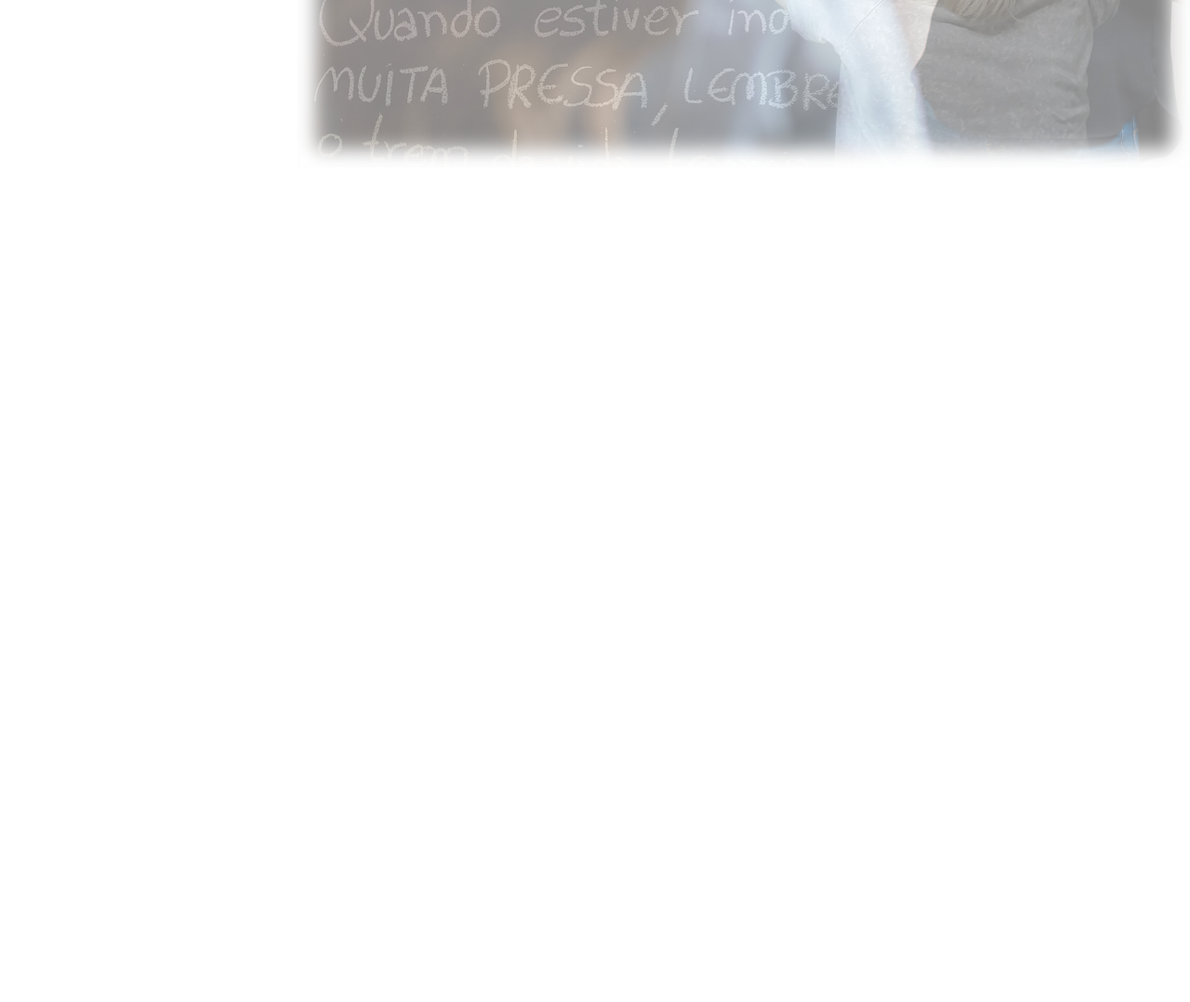
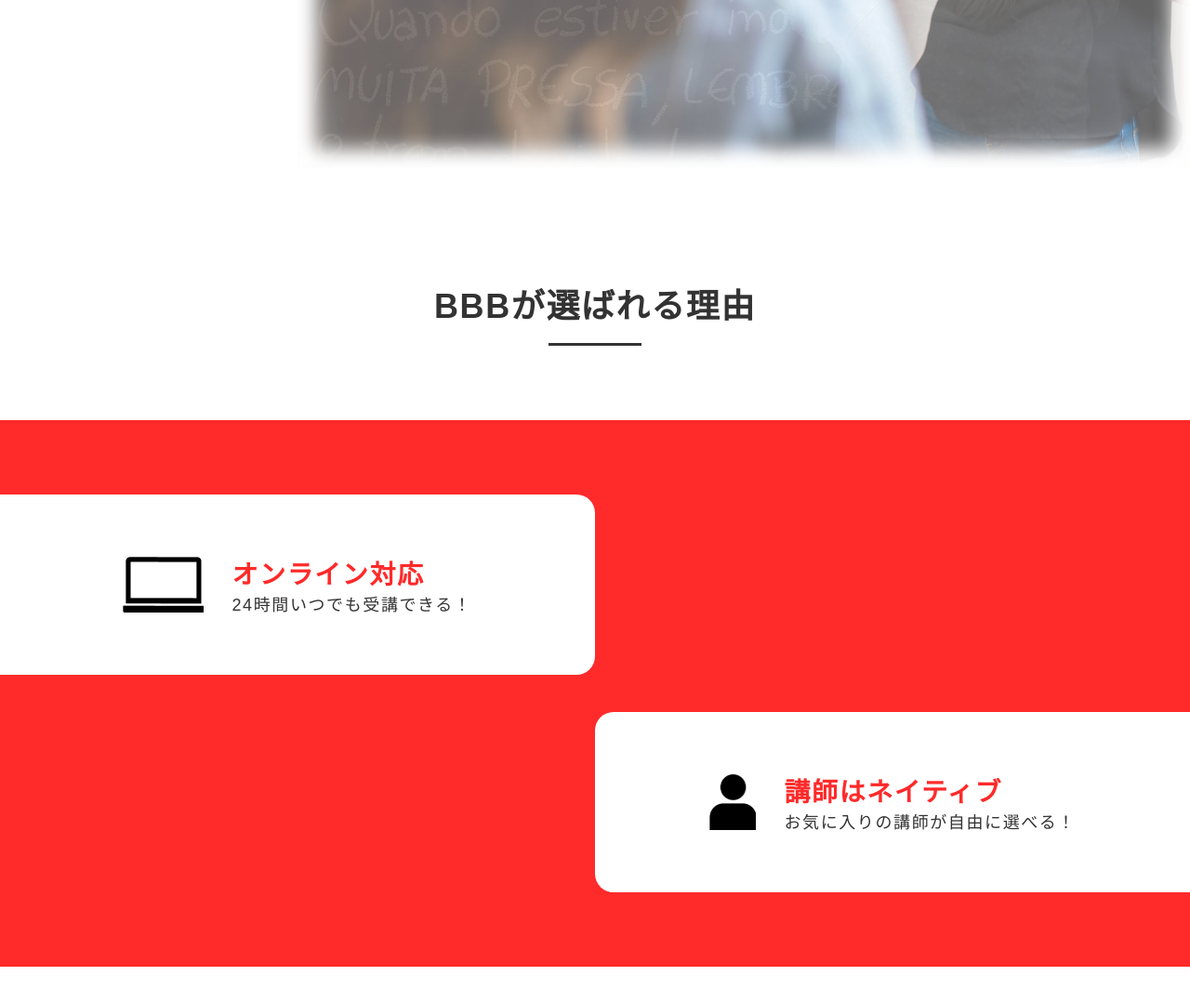
Before and after one commit to Shiho-okb/BBB-, a plain HTML site: page index.html in a window 1280 px wide. Shown: the part 640-1718 px from the top of the page at 93% size. Before the commit the page ends 940 px from the top, so only its background shows below. Drawn offline with nearby package versions, Linux system fonts and the light colour scheme; some packages are replaced by stand-ins of ours.

Commit message:
BBBが選ばれる理由完成

```diff
--- a/css/styles.css
+++ b/css/styles.css
@@ -34,6 +34,28 @@ img {
   max-width: 100%;
   vertical-align: bottom;
 }
+
+/* セクションタイトル用の共通クラス */
+.section-title {
+  font-size: 2.25rem;
+  margin-bottom: 100px;
+  text-align: center;
+  position: relative;
+}
+
+.section-title::after {
+  content: "";
+  width: 100px;
+  height: 3px;
+  background-color: #333;
+  display: block;
+  position: absolute;
+  bottom: -20px;
+  left: 0;
+  right: 0;
+  margin: 0 auto;
+}
+
 
 /*-------------------------------------------
 ヘッダー
@@ -177,7 +199,7 @@ jQueryで #navi にactiveクラスを追加して、メニューを表示させ
 
 
 /*-------------------------------------------
-メインビジュアルエリア
+メインビジュアル
 -------------------------------------------*/
 #mainvisual {
   height: 720px;
@@ -292,3 +314,92 @@ jQueryで #navi にactiveクラスを追加して、メニューを表示させ
     opacity: 0;
   }
 }
+
+
+/*-------------------------------------------
+BBBが選ばれる理由
+-------------------------------------------*/
+#reason {
+  margin-bottom: 120px;
+}
+
+#reason .bg {
+  background-color: #ff2a2a;
+  padding: 80px 0;
+}
+
+/* 最初は「opacity: 0;」で非表示にしておく */
+#reason .slide {
+  width: 50%;
+  display: flex;
+  align-items: center;
+  justify-content: center;
+  background-color: #fff;
+  padding: 5%;
+  opacity: 0;
+}
+
+#reason .slide img {
+  width: auto;
+  height: 60px;
+  margin-right: 30px;
+}
+
+#reason .slide .title {
+  color: #ff2a2a;
+  display: block;
+  font-size: 1.75rem;
+  font-weight: bold;
+}
+
+#reason .slide .text {
+  display: block;
+  font-size: 1.125rem;
+}
+
+/* 左側のスライド */
+#reason .inview-slide-left {
+  border-top-right-radius: 20px;
+  border-bottom-right-radius: 20px;
+  margin-bottom: 40px;
+}
+
+/* slide-right → アニメーション名（@keyframes slide-right { ... } を参照）
+0.5s → アニメーションの再生時間（0.5秒で動きが完了）
+ease-out → イージング（動きがだんだん遅くなる）
+0s → 遅延時間（待ち時間なしで開始）
+1 → 再生回数（1回だけ実行）
+forwards → 再生が終わったあと、最後の状態を維持する */
+#reason .slide-left {
+  animation: slide-left 0.5s ease-out 0s 1 forwards;
+}
+
+@keyframes slide-left {
+  0% {
+    transform: translateX(-50%);
+  }
+  100% {
+    opacity: 1;
+    transform: translateX(0);
+  }
+}
+
+/* 右側のスライド */
+#reason .inview-slide-right {
+  border-top-left-radius: 20px;
+  border-bottom-left-radius: 20px;
+}
+
+#reason .slide-right {
+  animation: slide-right 0.5s ease-out 0s 1 forwards;
+}
+
+@keyframes slide-right {
+  0% {
+    transform: translateX(150%);
+  }
+  100% {
+    opacity: 1;
+    transform: translateX(100%);
+  }
+}
--- a/index.html
+++ b/index.html
@@ -34,7 +34,7 @@
     </div>
    </header>
    <main>
-    <!-- メインビジュアルエリア -->
+    <!-- メインビジュアル -->
     <div id="mainvisual">
       <div class="text">
         <p class="title">
@@ -50,6 +50,28 @@
         <li><img src="img/mainvisual3.jpg" alt=""></li>
       </ul>
     </div>
+    <!-- BBBが選ばれる理由 -->
+     <section id="reason">
+      <h2 class="section-title">BBBが選ばれる理由</h2>
+      <div class="bg">
+        <div class="slide inview-slide-left slide-left">
+          <img src="img/icon-pc.png" alt="">
+          <p>
+            <span class="title">オンライン対応</span>
+            <span class="text">24時間いつでも受講できる！</span>
+          </p>
+        </div>
+        <div class="slide inview-slide-right slide-right">
+          <img src="img/icon-teacher.png" alt="">
+          <p>
+            <span class="title">講師はネイティブ</span>
+            <span class="text">お気に入りの講師が自由に選べる！</span>
+          </p>
+        </div>
+      </div>
+
+     </section>
+
    </main>
 
 </body>
```
